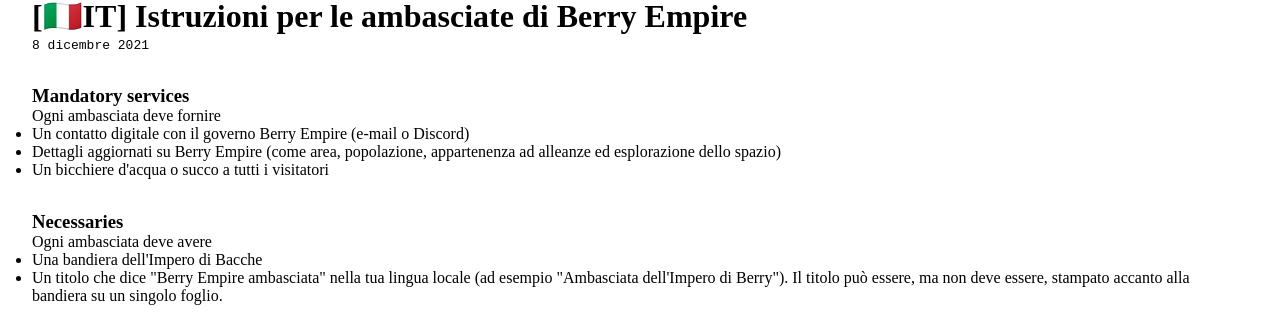
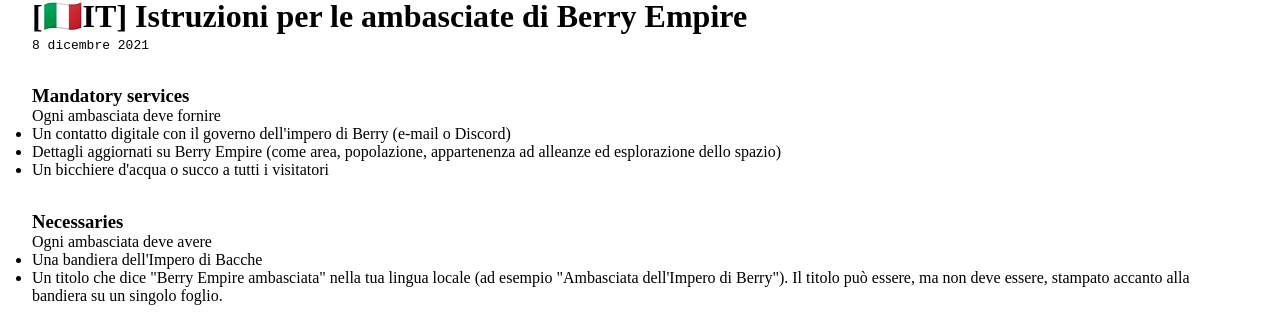
Before and after one commit to berryempire/berryempire.github.io, a Jekyll site: the page built from embassy.md, in a window 1280 px wide. Shown: the part 471-788 px from the top of the page. Built offline with Jekyll 4.4.1, drawn with Linux system fonts in a browser that asks for light colours; our own code applies the rules of GitHub Pages for plain Markdown files.

Commit message:
Update embassy.md

```diff
--- a/embassy.md
+++ b/embassy.md
@@ -28,7 +28,7 @@
     Ogni ambasciata deve fornire
 </p>
 <ul>
-    <li>Un contatto digitale con il governo Berry Empire (e-mail o Discord)</li>
+    <li>Un contatto digitale con il governo dell'impero di Berry (e-mail o Discord)</li>
     <li>Dettagli aggiornati su Berry Empire (come area, popolazione, appartenenza ad alleanze ed esplorazione dello spazio)</li>
     <li>Un bicchiere d'acqua o succo a tutti i visitatori</li>
 </ul>
```
